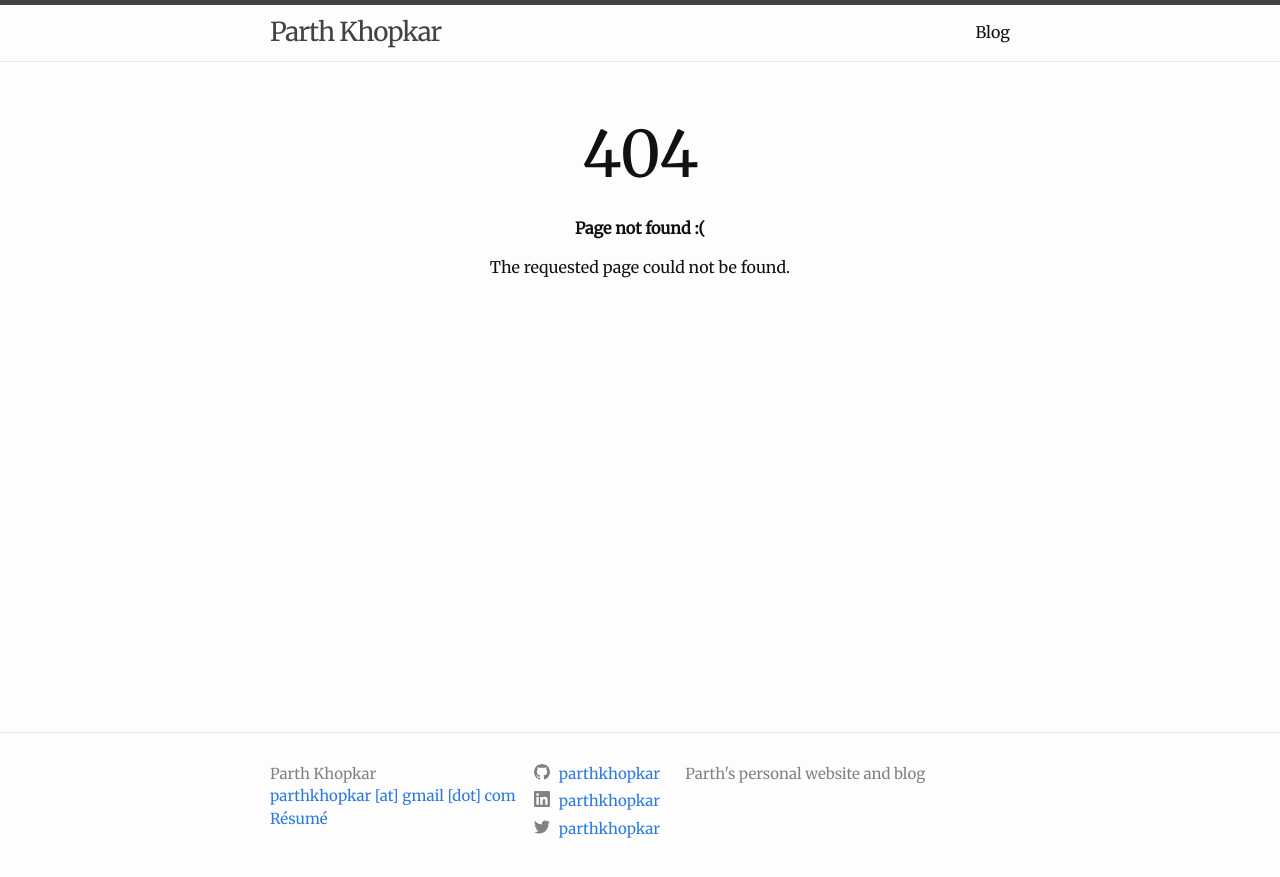
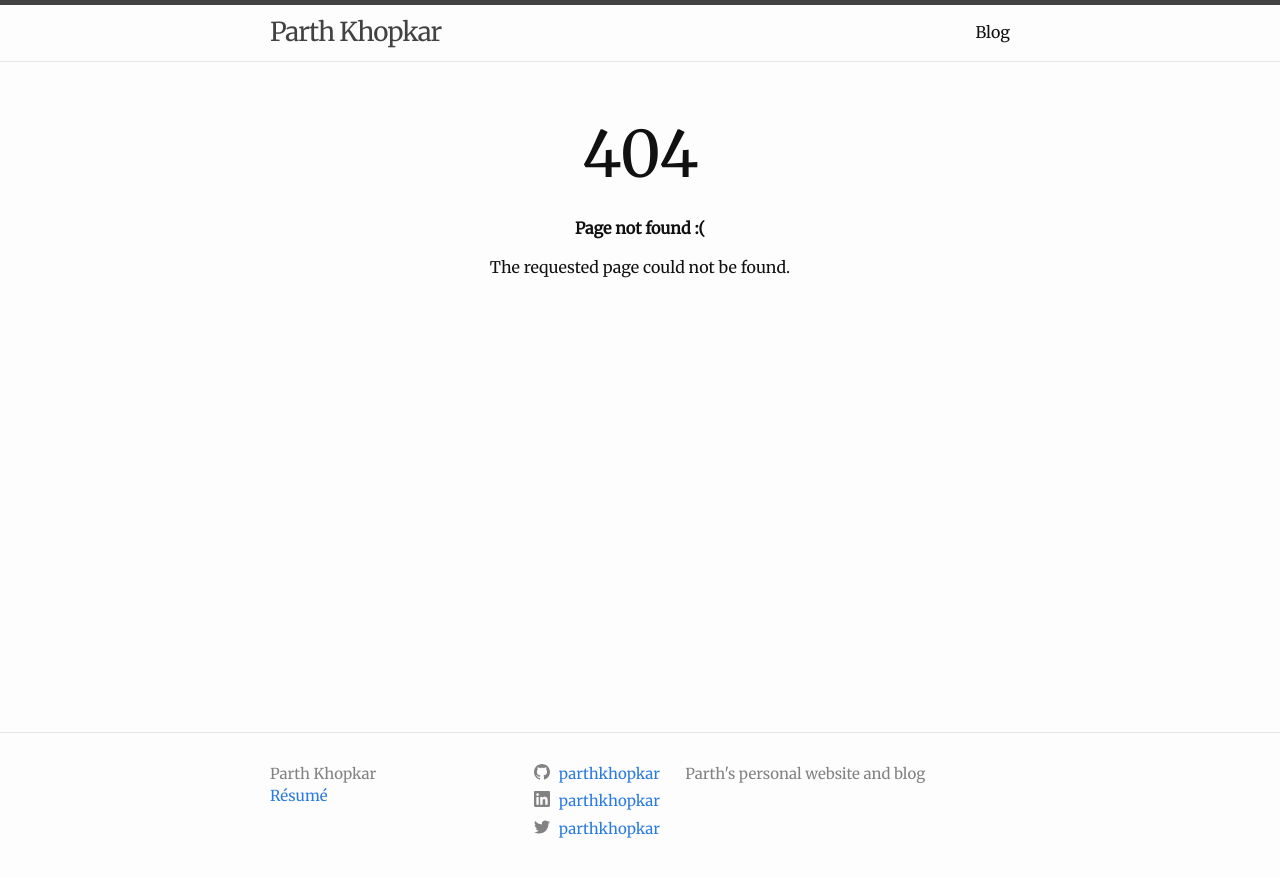
Before and after one commit to parthkhopkar/parthkhopkar.github.io, a Jekyll site: the page built from 404.html, in a window 1280 px wide. Shown: the top 877 px of the page. Built offline with Jekyll 4.4.1, drawn with Linux system fonts in a browser that asks for light colours; part of the change alters nothing that is shown.

Commit message:
Remove email

```diff
--- a/_config.yml
+++ b/_config.yml
@@ -14,7 +14,7 @@
 # You can create any custom variable you would like, and they will be accessible
 # in the templates via {{ site.myvariable }}.
 title: Parth Khopkar
-email: parthkhopkar [at] gmail [dot] com
+# email: parthkhopkar [at] gmail [dot] com
 description: >- # this means to ignore newlines until "baseurl:"
   Parth's personal website and blog
 baseurl: "" # the subpath of your site, e.g. /blog
```
